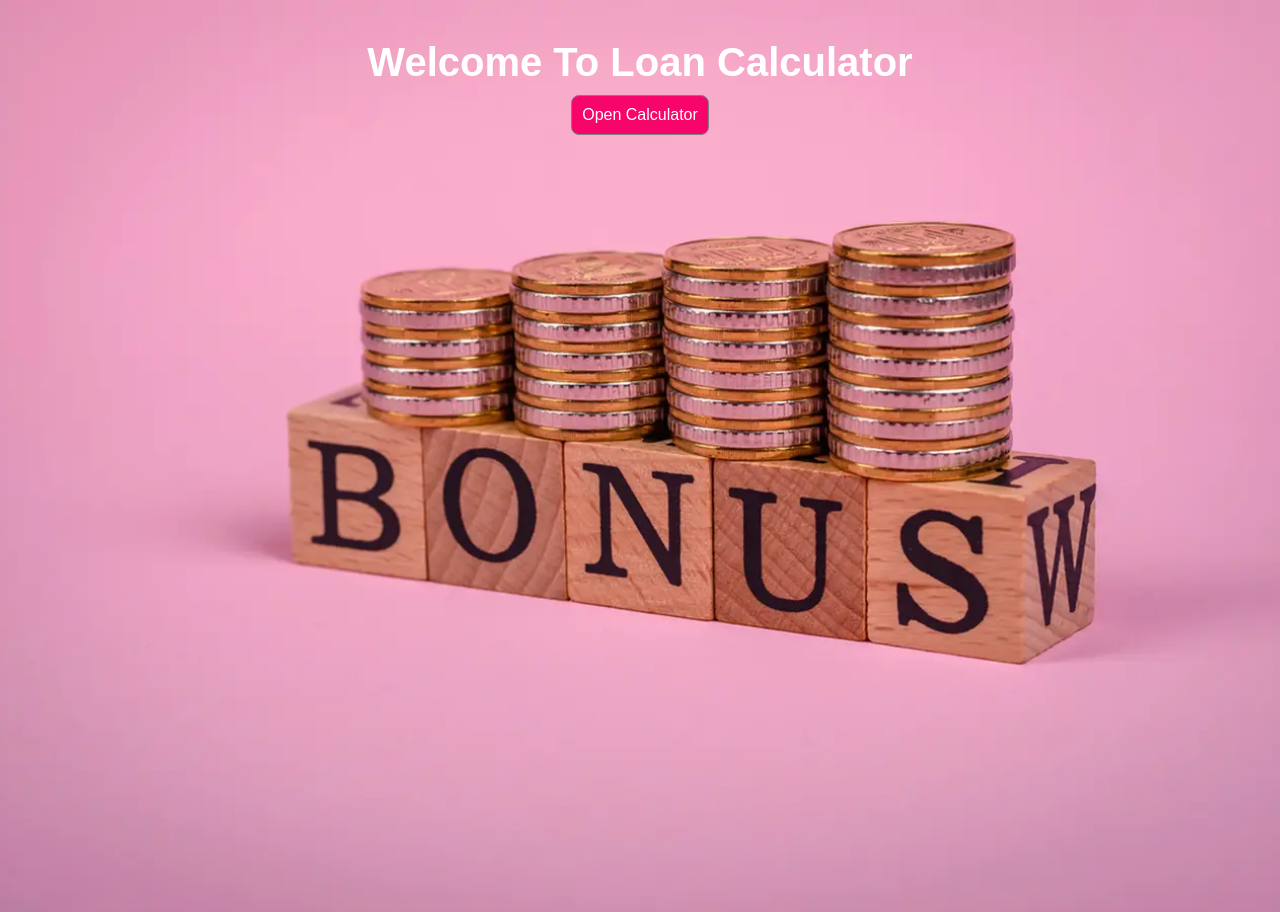
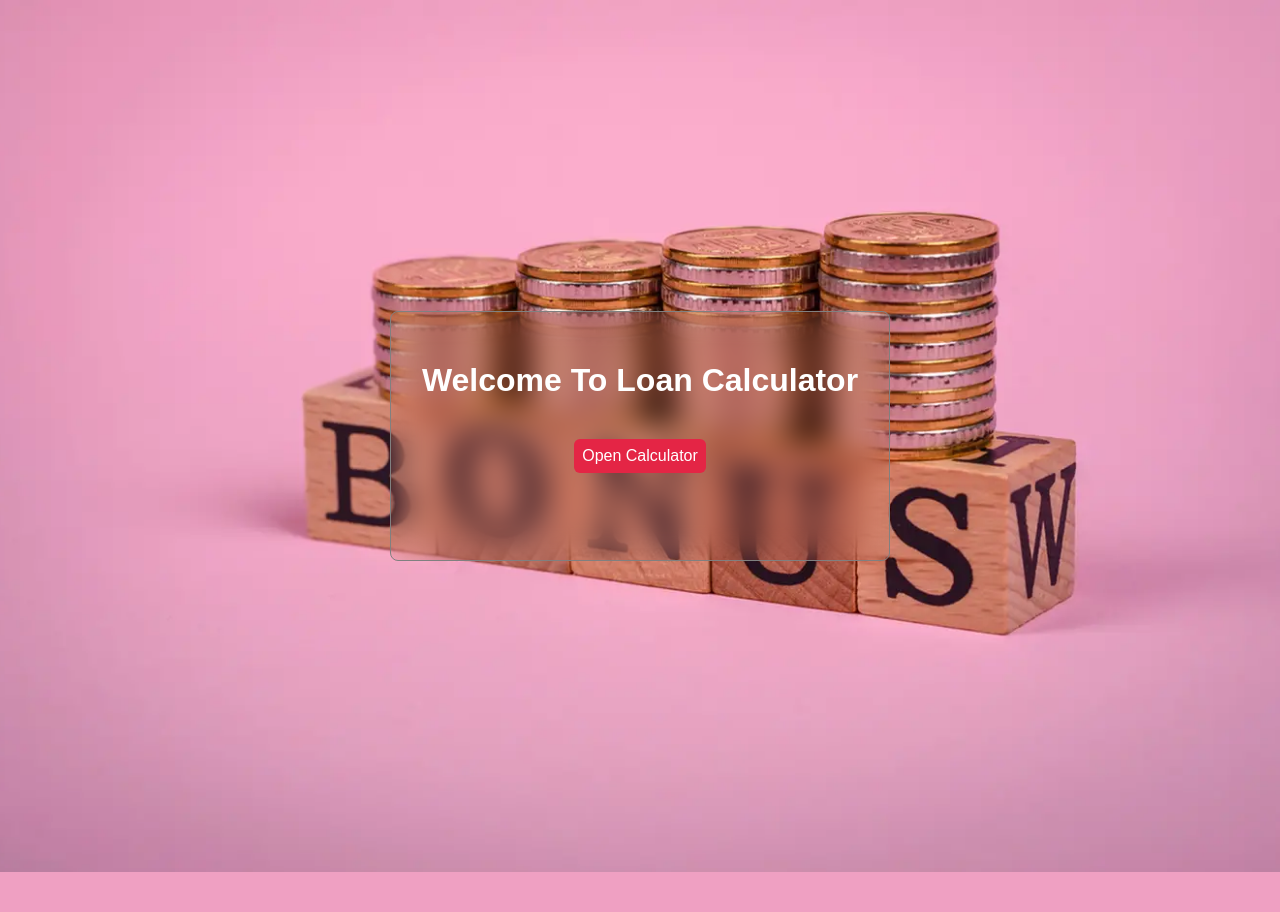
Before and after one commit to Nangcoding/Loan_calculator_Algorithm, a Flask app: page / in a window 1280 px wide. After the commit the page ends 872 px from the top, so only its background shows below. Run offline with Flask 3, Linux system fonts and the light colour scheme.

Commit message:
fig:homePage

```diff
--- a/loan_app/static/style/main.css
+++ b/loan_app/static/style/main.css
@@ -13,33 +13,57 @@ body{
     background-size: cover;
     height: 109vh;
     background-repeat: no-repeat;
+    display: flex;
+    justify-content: center;
+
 }
 
-h1{
-    margin-top: 40px;
-    text-align: center;
-    font-size: 40px;
-    font-weight: 700;
-    transition: 0.3s;
-    color: white;
+.container_home{
+    display: flex;
+    justify-content: center;
+    align-items: center;
 }
 
-div{
+.container-card{
+    width: 500px;
+    height: 250px;
+    position: relative;
+    border: 1px solid gray;
+    border-radius: 8px;
+    color: #fff;
+    backdrop-filter: blur(15px);
+}
+
+.container-card h1{
     display: flex;
     justify-content: center;
-    margin: 10px 0;
+    text-align: center;
+    padding-top: 50px;
+    font-size: 32px;
+    font-weight: 600;
+}
+
+.container-card div {
+    display: flex;
+    justify-content: center;
+    padding-top: 40px;
 }
 
 div a{
-    border: 1px solid gray;
-    padding: 10px;
-    border-radius: 8px;
-    color: white;
-    background: rgb(247, 5, 106);
-    font-size: 16px;
-    cursor: pointer;
+    padding: 8px;
+    border-radius: 6px;
+    color: #fff;
+    background: rgb(228, 37, 69);
 }
 
-div a:hover{
-    background: rgb(110, 18, 67);
-}
+
+
+
+
+
+
+
+
+/* @media (min-width:320px) and (max-width:) {
+
+} */
--- a/loan_app/templates/index.html
+++ b/loan_app/templates/index.html
@@ -7,7 +7,13 @@
     <link rel="stylesheet" href="../static/style/main.css">
 </head>
 <body>
-    <h1>Welcome To Loan Calculator</h1>
-    <div><a href="./calculator.html" class="btn">Open Calculator</a></div>
+    <div class="container_home">
+        <div class="container-card">
+            <h1>Welcome To Loan Calculator</h1>
+            <div>
+                <a href="./calculator.html" class="btn">Open Calculator</a>
+            </div>
+        </div>
+    </div>
 </body>
 </html>
```
